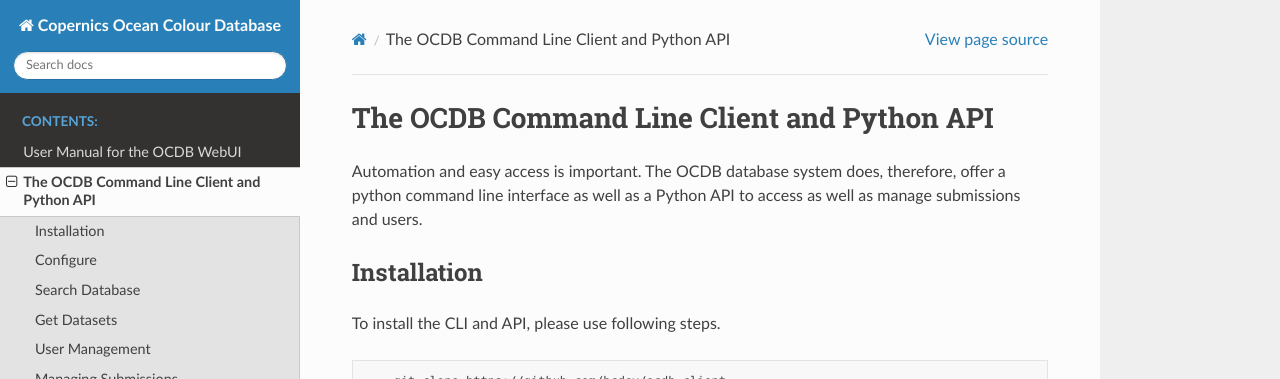
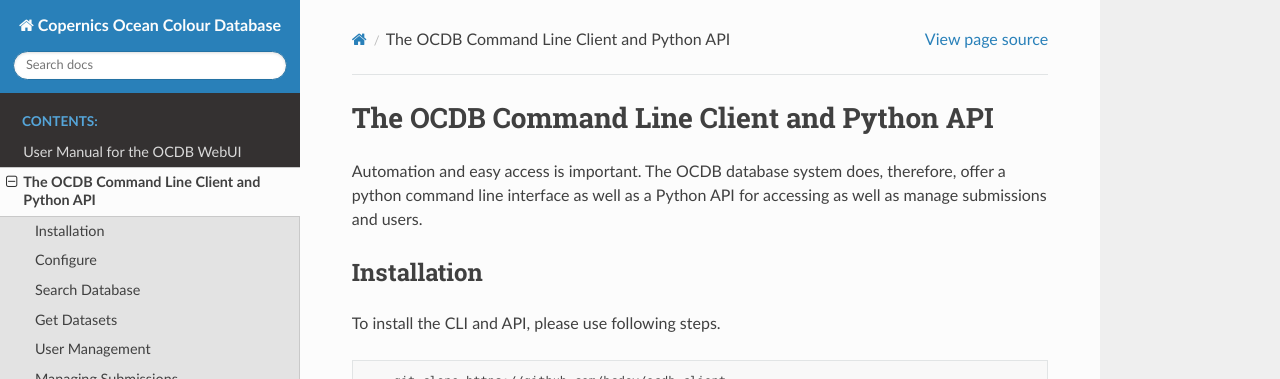
Before and after one commit to javierconcha/ocdb-docs, a Sphinx documentation site: the page built from docs/source/ocdb-api-cli.md, in a window 1280 px wide and 900 px high. Shown: the top 379 px of the window. Built offline with Sphinx 7.4.7 and the Read the Docs theme 2.0.0, drawn with Linux system fonts in a browser that asks for light colours; pages that are not in the unit, such as notebooks, are missing from menus.

Commit message:
Update ocdb-api-cli.md

```diff
--- a/docs/source/ocdb-api-cli.md
+++ b/docs/source/ocdb-api-cli.md
@@ -2,7 +2,7 @@
 
 Automation and easy access is important. The OCDB database system does,
 therefore,
-offer a python command line interface as well as a Python API to access
+offer a python command line interface as well as a Python API for accessing
 as well as manage submissions and users.
 
 
```
